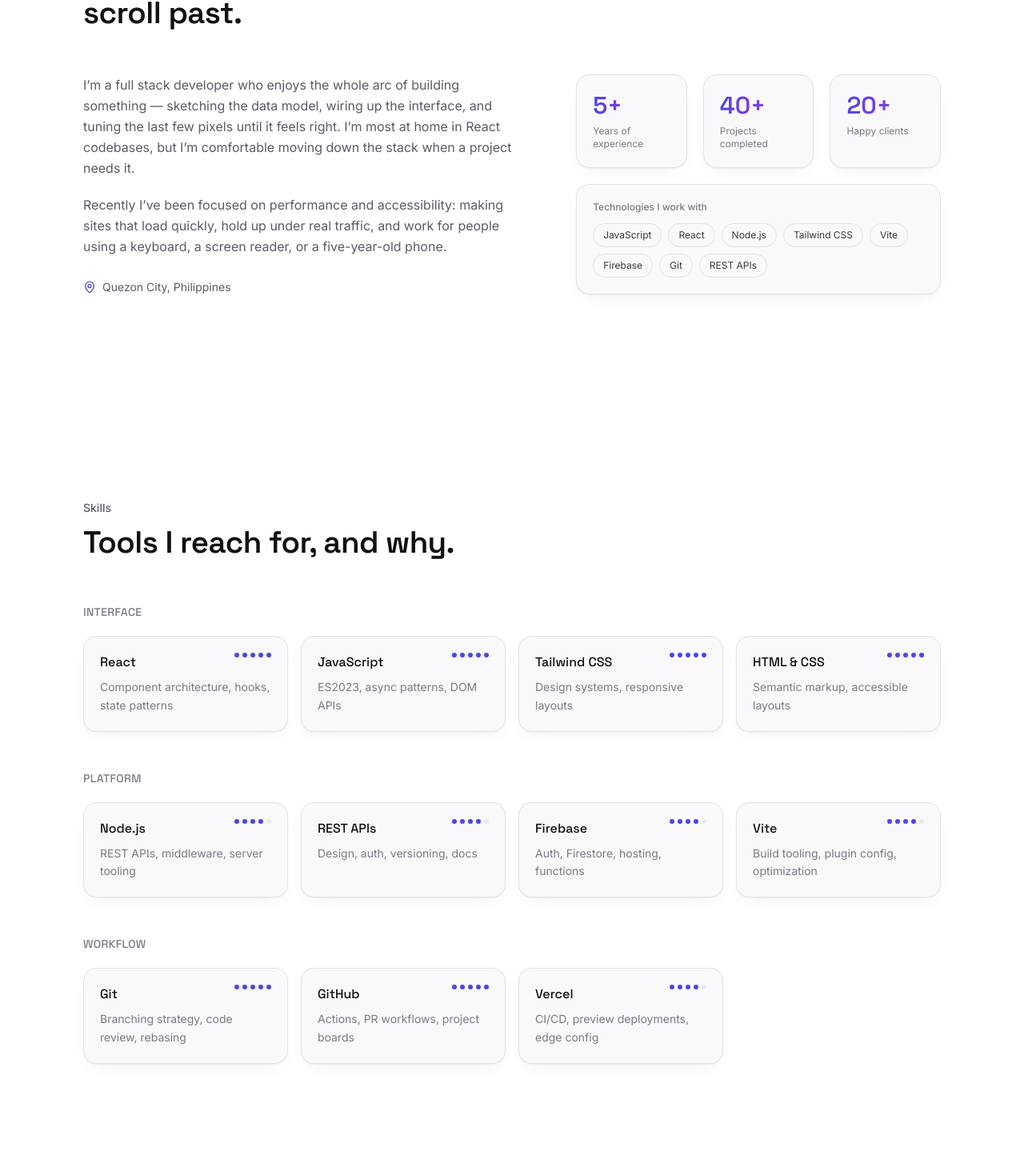
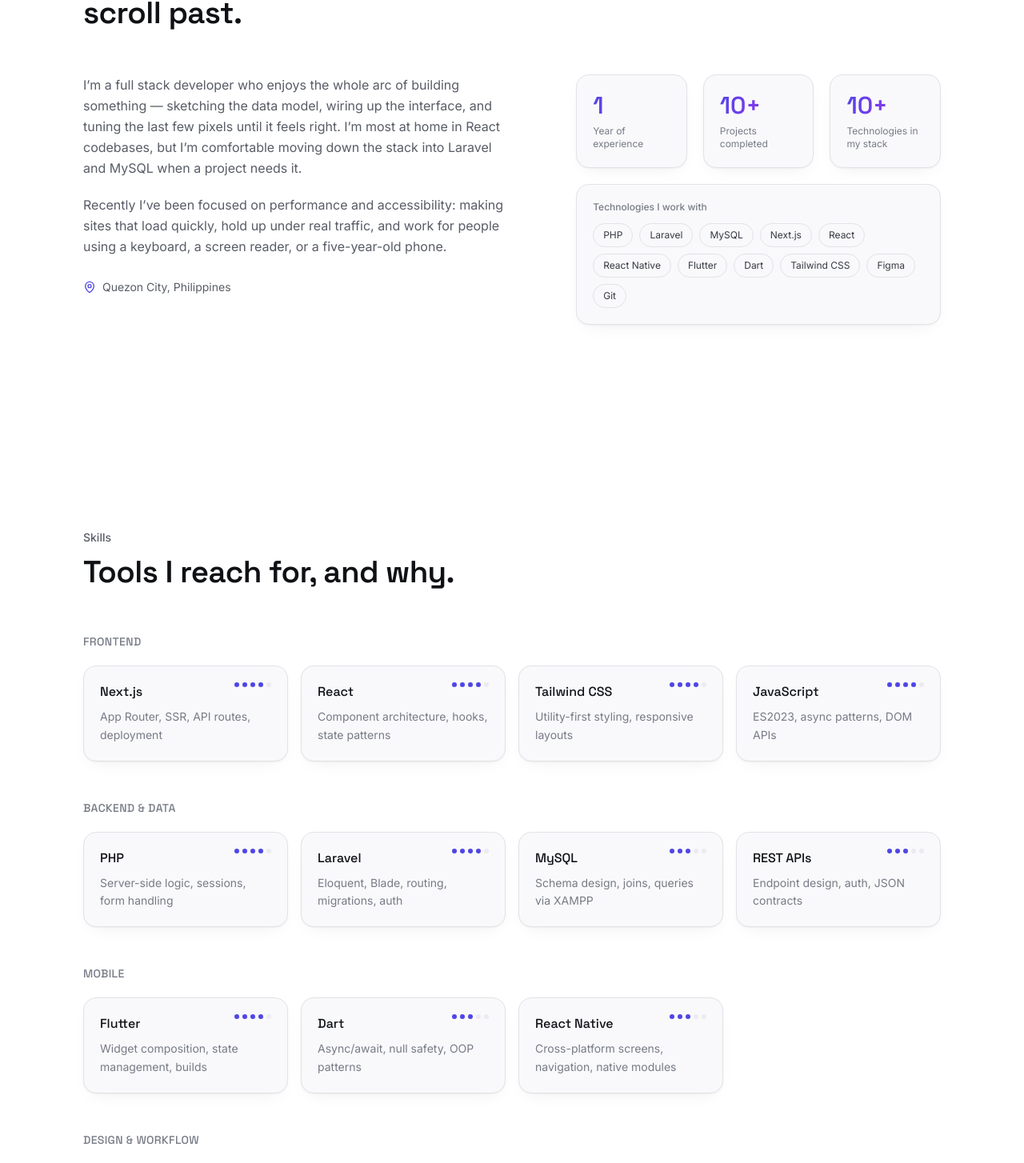
Before and after one commit to ranshade/portfolio, a React (Vite) app: page / in a window 1280 px wide. Shown: the part 1122-2576 px from the top of the page at 80% size. Built offline with nearby package versions, Linux system fonts and the light colour scheme.

Commit message:
Update Skills, Experience, and TechStack

```diff
--- a/src/components/About.jsx
+++ b/src/components/About.jsx
@@ -3,14 +3,17 @@
 import Reveal from "./Reveal.jsx";
 
 const techStack = [
-  "JavaScript",
+  "PHP",
+  "Laravel",
+  "MySQL",
+  "Next.js",
   "React",
-  "Node.js",
+  "React Native",
+  "Flutter",
+  "Dart",
   "Tailwind CSS",
-  "Vite",
-  "Firebase",
+  "Figma",
   "Git",
-  "REST APIs",
 ];
 
 export default function About() {
@@ -31,7 +34,7 @@
                 I&rsquo;m a {siteConfig.role.toLowerCase()} who enjoys the whole arc of building
                 something — sketching the data model, wiring up the interface, and tuning the
                 last few pixels until it feels right. I&rsquo;m most at home in React codebases,
-                but I&rsquo;m comfortable moving down the stack when a project needs it.
+                but I&rsquo;m comfortable moving down the stack into Laravel and MySQL when a project needs it.
               </p>
               <p>
                 Recently I&rsquo;ve been focused on performance and accessibility: making sites
--- a/src/components/Hero.jsx
+++ b/src/components/Hero.jsx
@@ -95,7 +95,8 @@
               <span className="h-2.5 w-2.5 rounded-full bg-[#27c93f]" />
             </div>
             <p><span className="text-signal-indigo">const</span> dev = {"{"}</p>
-            <p className="pl-3">stack: <span className="text-signal-cyan">&apos;MERN&apos;</span>,</p>
+            <p className="pl-3">stack: <span className="text-signal-cyan">&apos;Laravel + Next&apos;</span>,</p>
+            <p className="pl-3">mobile: <span className="text-signal-cyan">&apos;Flutter&apos;</span>,</p>
             <p className="pl-3">status: <span className="text-signal-cyan">&apos;shipping&apos;</span>,</p>
             <p>{"}"}</p>
           </div>
--- a/src/data/experience.js
+++ b/src/data/experience.js
@@ -1,26 +1,24 @@
+// ─────────────────────────────────────────────────────────────
+// TODO: replace the entry below with your real role, company,
+// dates, and what you actually shipped there.
+//
+// The previous contents were the template's sample data — a
+// 2019–2023 work history at companies that don't exist. That
+// would have contradicted the "1 year of experience" on your
+// About section, and it's the first thing an interviewer checks.
+//
+// If you don't have formal employment yet, freelance work, an
+// internship, OJT, or a capstone project all belong here — just
+// label them honestly. One true entry beats three invented ones.
+// ─────────────────────────────────────────────────────────────
+
 export const experience = [
   {
-    role: "Frontend Developer",
-    company: "Northwind Digital",
-    date: "2023 — Present",
+    role: "Full Stack Developer",
+    company: "Freelance / Self-employed",
+    date: "2025 — Present",
     description:
-      "Leading the frontend for a suite of internal tools, cutting page load times by 40% and establishing the team's shared component library.",
-    technologies: ["React", "Tailwind CSS", "Vite"],
-  },
-  {
-    role: "Full Stack Developer",
-    company: "Fieldstone Labs",
-    date: "2021 — 2023",
-    description:
-      "Built and maintained customer-facing web applications end to end, from API design through deployment, for a team serving 50k+ monthly users.",
-    technologies: ["Node.js", "React", "Firebase"],
-  },
-  {
-    role: "Freelance Developer",
-    company: "Self-employed",
-    date: "2019 — 2021",
-    description:
-      "Delivered 15+ websites and web apps for small businesses and startups, handling everything from design handoff to hosting and client training.",
-    technologies: ["JavaScript", "REST APIs", "Vercel"],
+      "Building web and mobile applications end to end — Laravel and MySQL on the backend, Next.js and Flutter on the client, with designs prototyped in Figma first.",
+    technologies: ["Laravel", "MySQL", "Next.js", "Flutter"],
   },
 ];
--- a/src/data/projects.js
+++ b/src/data/projects.js
@@ -1,10 +1,21 @@
+// ─────────────────────────────────────────────────────────────
+// TODO: these six entries are still the template's placeholders.
+// Swap in your real projects and set `github` / `demo` to actual
+// URLs — right now they all point at "#", which is the fastest
+// way to lose a recruiter who clicks through.
+//
+// You said 10+ projects completed, so pick the 4–6 you'd most
+// want to be judged on. `featured: true` makes a card span the
+// full width of the grid; keep it to two at most.
+// ─────────────────────────────────────────────────────────────
+
 export const projects = [
   {
     title: "E-Commerce Platform",
     description:
       "A full-featured storefront with cart, checkout, and an admin dashboard for inventory and order management.",
     image: "",
-    technologies: ["React", "Node.js", "Stripe", "Tailwind"],
+    technologies: ["Laravel", "MySQL", "Tailwind", "PHP"],
     github: "#",
     demo: "#",
     featured: true,
@@ -14,7 +25,7 @@
     description:
       "A drag-and-drop project board with real-time sync, team workspaces, and activity history.",
     image: "",
-    technologies: ["React", "Firebase", "Vite"],
+    technologies: ["Next.js", "React", "Tailwind"],
     github: "#",
     demo: "#",
     featured: true,
@@ -24,7 +35,7 @@
     description:
       "An analytics dashboard with live data visualization, custom report builder, and role-based access.",
     image: "",
-    technologies: ["React", "REST API", "Recharts"],
+    technologies: ["Next.js", "REST API", "MySQL"],
     github: "#",
     demo: "#",
     featured: false,
@@ -34,7 +45,7 @@
     description:
       "A design-forward personal site with case studies, a content-driven blog, and a custom CMS integration.",
     image: "",
-    technologies: ["React", "Tailwind", "Vite"],
+    technologies: ["React", "Tailwind", "Figma"],
     github: "#",
     demo: "#",
     featured: false,
@@ -44,7 +55,7 @@
     description:
       "An appointment scheduling tool with calendar sync, automated reminders, and payment collection.",
     image: "",
-    technologies: ["React", "Node.js", "Firebase"],
+    technologies: ["Flutter", "Dart", "Laravel"],
     github: "#",
     demo: "#",
     featured: false,
@@ -54,7 +65,7 @@
     description:
       "A chat-based research assistant with streaming responses, source citations, and saved sessions.",
     image: "",
-    technologies: ["React", "REST API", "Node.js"],
+    technologies: ["React Native", "REST API", "Laravel"],
     github: "#",
     demo: "#",
     featured: false,
--- a/src/data/services.js
+++ b/src/data/services.js
@@ -1,8 +1,13 @@
 export const services = [
   {
-    title: "Web Development",
-    description: "End-to-end builds from a Figma file or a blank page — architected to be maintained, not just shipped.",
+    title: "Web Application Development",
+    description: "Full-stack builds with Laravel and MySQL on the backend, Next.js or React on the front — architected to be maintained, not just shipped.",
     icon: "Code2",
+  },
+  {
+    title: "Mobile App Development",
+    description: "Cross-platform Android and iOS apps built with Flutter or React Native from a single codebase.",
+    icon: "Smartphone",
   },
   {
     title: "Frontend Development",
@@ -10,23 +15,18 @@
     icon: "LayoutTemplate",
   },
   {
-    title: "UI/UX Implementation",
-    description: "Turning design files into pixel-accurate, accessible interfaces without losing the original intent.",
+    title: "UI/UX Design & Implementation",
+    description: "Wireframes and prototypes in Figma, then turned into pixel-accurate, accessible interfaces without losing the original intent.",
     icon: "PenTool",
   },
   {
-    title: "Website Optimization",
-    description: "Auditing and improving load times, bundle size, and Core Web Vitals on existing sites.",
-    icon: "Gauge",
+    title: "Database Design",
+    description: "MySQL schema design, relationships, and queries — planned around how the data will actually be read and written.",
+    icon: "Database",
   },
   {
     title: "Responsive Web Design",
     description: "Layouts tested and refined across mobile, tablet, and desktop — not just resized.",
-    icon: "Smartphone",
-  },
-  {
-    title: "Website Deployment",
-    description: "CI/CD setup, environment configuration, and hosting on modern platforms like Vercel.",
-    icon: "Rocket",
+    icon: "MonitorSmartphone",
   },
 ];
--- a/src/data/siteConfig.js
+++ b/src/data/siteConfig.js
@@ -17,8 +17,11 @@
     facebook: "https://facebook.com/yourusername"
   },
   stats: [
-    { label: "Years of experience", value: "5+" },
-    { label: "Projects completed", value: "40+" },
-    { label: "Happy clients", value: "20+" },
+    { label: "Year of experience", value: "1" },
+    { label: "Projects completed", value: "10+" },
+    // You didn't mention a client count, so I left this as the
+    // stack size rather than inventing a number. Swap it for
+    // "Happy clients" if you have a figure you can stand behind.
+    { label: "Technologies in my stack", value: "10+" },
   ],
 };
--- a/src/data/skills.js
+++ b/src/data/skills.js
@@ -1,29 +1,39 @@
 // Proficiency is on a 1–5 scale and renders as filled segments, not a percentage.
+// Levels below are a starting point — tune them to how you'd actually rate
+// yourself in an interview, since this is the section people scan hardest.
 export const skillGroups = [
   {
-    group: "Interface",
+    group: "Frontend",
     skills: [
-      { name: "React", description: "Component architecture, hooks, state patterns", level: 5 },
-      { name: "JavaScript", description: "ES2023, async patterns, DOM APIs", level: 5 },
-      { name: "Tailwind CSS", description: "Design systems, responsive layouts", level: 5 },
-      { name: "HTML & CSS", description: "Semantic markup, accessible layouts", level: 5 },
+      { name: "Next.js", description: "App Router, SSR, API routes, deployment", level: 4 },
+      { name: "React", description: "Component architecture, hooks, state patterns", level: 4 },
+      { name: "Tailwind CSS", description: "Utility-first styling, responsive layouts", level: 4 },
+      { name: "JavaScript", description: "ES2023, async patterns, DOM APIs", level: 4 },
     ],
   },
   {
-    group: "Platform",
+    group: "Backend & Data",
     skills: [
-      { name: "Node.js", description: "REST APIs, middleware, server tooling", level: 4 },
-      { name: "REST APIs", description: "Design, auth, versioning, docs", level: 4 },
-      { name: "Firebase", description: "Auth, Firestore, hosting, functions", level: 4 },
-      { name: "Vite", description: "Build tooling, plugin config, optimization", level: 4 },
+      { name: "PHP", description: "Server-side logic, sessions, form handling", level: 4 },
+      { name: "Laravel", description: "Eloquent, Blade, routing, migrations, auth", level: 4 },
+      { name: "MySQL", description: "Schema design, joins, queries via XAMPP", level: 3 },
+      { name: "REST APIs", description: "Endpoint design, auth, JSON contracts", level: 3 },
     ],
   },
   {
-    group: "Workflow",
+    group: "Mobile",
     skills: [
-      { name: "Git", description: "Branching strategy, code review, rebasing", level: 5 },
-      { name: "GitHub", description: "Actions, PR workflows, project boards", level: 5 },
-      { name: "Vercel", description: "CI/CD, preview deployments, edge config", level: 4 },
+      { name: "Flutter", description: "Widget composition, state management, builds", level: 4 },
+      { name: "Dart", description: "Async/await, null safety, OOP patterns", level: 3 },
+      { name: "React Native", description: "Cross-platform screens, navigation, native modules", level: 3 },
+    ],
+  },
+  {
+    group: "Design & Workflow",
+    skills: [
+      { name: "Figma", description: "Wireframes, prototypes, design-to-code handoff", level: 4 },
+      { name: "Git & GitHub", description: "Branching, pull requests, version control", level: 4 },
+      { name: "XAMPP", description: "Local Apache/MySQL environment setup", level: 4 },
     ],
   },
 ];
```
